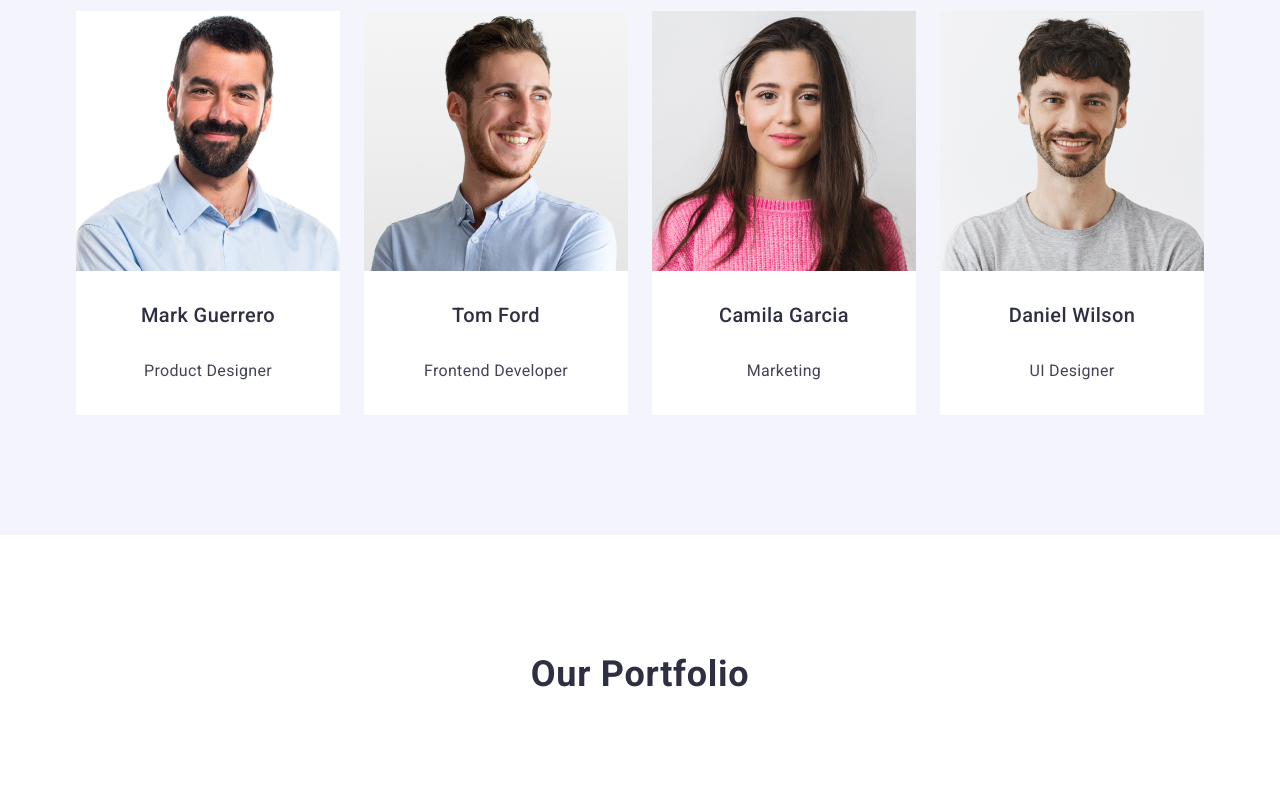
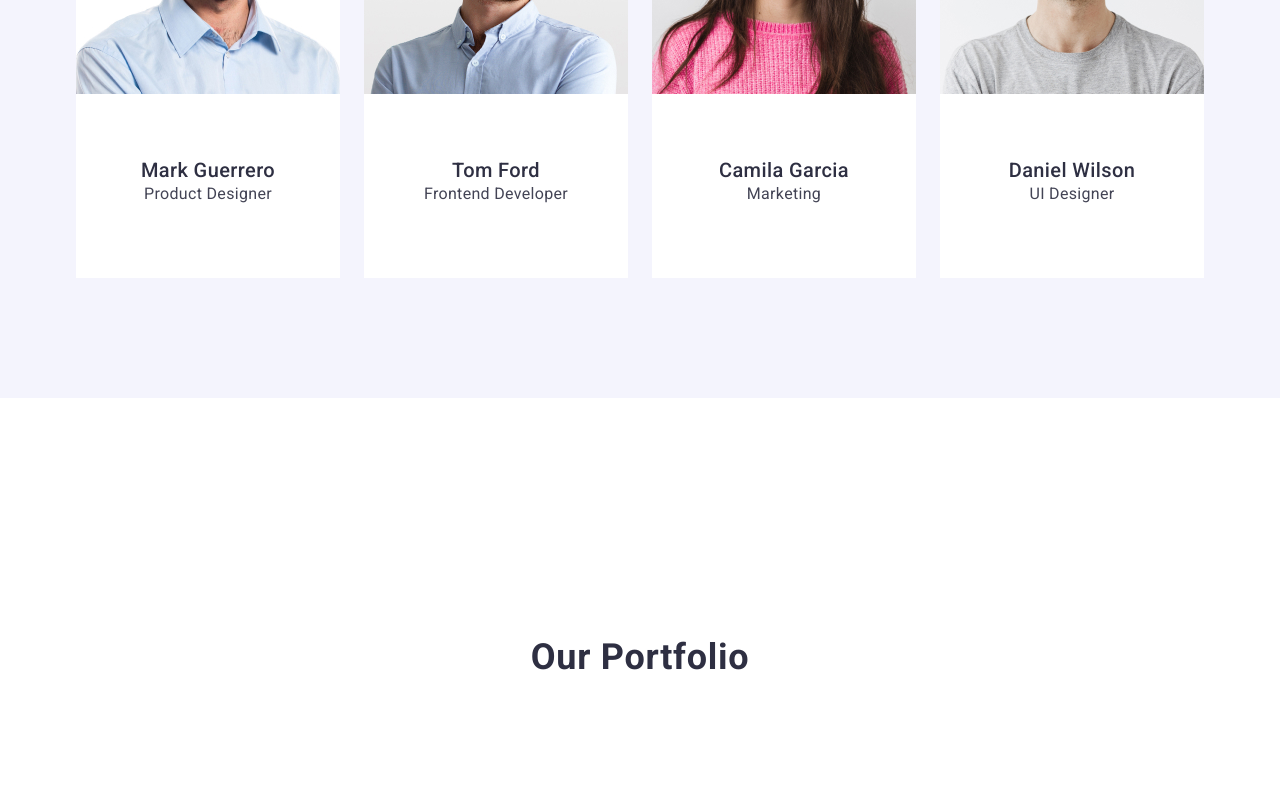
Before and after one commit to Vita1208/goit-markup-hw-03, a plain HTML site: page index.html in a window 1280 px wide. Shown: the part 1560-2360 px from the top of the page. Drawn offline with nearby package versions, Linux system fonts and the light colour scheme.

Commit message:
css file

```diff
--- a/css/styles.css
+++ b/css/styles.css
@@ -21,12 +21,12 @@ h6{
     margin-top: 0;
     margin-bottom: 0;
 }
-.img{
+img{
     display: block;
 }
 .container{
     max-width: 1158px;
-    padding: 0 15px 0 15px;
+    padding: 0 15px;
     margin: 0 auto;
 }
 .header{
@@ -54,9 +54,11 @@ h6{
     letter-spacing: 0.03em;
     text-transform: uppercase;
     margin-right: 76px;
+
 }
 .logo-part{
 color:#2E2F42;
+padding: 24px 0;
 
 }
 .header-list{
@@ -94,10 +96,11 @@ color: #404BBF;
 }
 .hero{
    background-color: #2e2f42;
+   padding: 188px 0;
 }
 .hero-container{
     background-color: #2e2f42;
-    padding: 188px 0;
+
 
 }
 .hero-title{
@@ -135,14 +138,12 @@ color: #ffffff;
     background-color: #404BBF;
  }
  .visually-hidden{
-    display: block;
+    display: none;
  }
  .advantages-list{
     display: flex;
     gap: 24px;
     padding: 120px 0;
-    min-width: 264px;
-
  }
 .advantages-subtitle{
     color: #2E2F42;
@@ -150,8 +151,8 @@ color: #ffffff;
     font-weight: 500;
     line-height: 1.2;
     letter-spacing: 0.02em;
+    margin-bottom: 8px;
     width: calc((100% - 72px) / 4);
-    margin-bottom: 8px;
 }
 .advantages-item-text{
     color: #434455;
@@ -159,19 +160,18 @@ color: #ffffff;
         line-height: 1.5;
         letter-spacing: 0.02em;
         margin-top: 32px;
-
-
 }
 .title{
     background-color: #F4F4FD;
-    padding-top: 240px;
+    padding: 120px 0;
 }
 .title-list{
     display: flex;
     flex-wrap: wrap;
     gap: 24px;
-    margin-top: 102px;
-    padding-bottom: 120px;
+
+
+
 }
 .team-title{
         color: #2e2f42;
@@ -181,6 +181,7 @@ color: #ffffff;
         line-height: 1.11;
         letter-spacing: 0.02em;
         text-transform: capitalize;
+        margin-bottom: 72px;
 
     }
 
@@ -192,6 +193,11 @@ color: #ffffff;
     text-align: center;
     gap: 32px;
 
+}
+.name-proffecion{
+    padding: 32px 0;
+    text-align: center;
+    margin-bottom: 8px;
 }
 .section-team-name{
         color: #2E2F42;
@@ -212,6 +218,10 @@ color: #ffffff;
         letter-spacing: 0.02em;
         gap: 32px;
 }
+.portfolio{
+    padding-top: 120px;
+    padding-bottom: 120px;
+}
 .section-portfolio{
 color:  #2E2F42;
     text-align: center;
@@ -221,16 +231,14 @@ color:  #2E2F42;
     line-height: 1.11;
     letter-spacing: 0.02em;
     text-transform: capitalize;
-    margin-bottom: 72px;
     padding: 120px 0;
+    margin-bottom: 8px;
 }
 .portfolio-list{
     display: flex;
     flex-wrap: wrap;
     gap: 24px;
-    margin: 0 71px 72px 71px;
-
-
+    row-gap: 48px;
 }
 .portfolio-list-item{
     color: #2E2F42;
@@ -241,7 +249,7 @@ color:  #2E2F42;
         letter-spacing:0.02em;
         text-transform: capitalize;
         border: 1px solid #E7E9FC;
-        margin-bottom: 48px;
+        width: calc((100% - 48px) / 3);
 }
 .dodatok{
     padding: 32px 16px;
--- a/index.html
+++ b/index.html
@@ -45,7 +45,7 @@
         </section>
         <section class="light">
      <div class="container contaiter-light">
-            <h2 class=" .visually-hidden">Our advantages</h2>
+            <h2 class="visually-hidden">Our advantages</h2>
             <ul class="advantages-list">
                 <li class="advantages-item">
                     <h3 class="advantages-subtitle">Strategy</h3>
@@ -76,29 +76,28 @@
             <ul class="title-list">
                 <li class="list-team">
                     <img src="./images/mark-guerrero.jpg" width="264" height="260" alt="Mark Guerrero" />
-                    <h3 class="section-team-name">Mark Guerrero</h3>
-                    <p class="section-team-proffecion">Product Designer</p>
+                    <div class="name-proffecion"><h3 class="section-team-name">Mark Guerrero</h3>
+                    <p class="section-team-proffecion">Product Designer</p></div>
                 </li>
                 <li class="list-team">
                     <img src="./images/tom-ford.jpg" width="264" height="260" alt="Tom Ford" />
-                    <h3 class="section-team-name">Tom Ford</h3>
-                    <p class="section-team-proffecion">Frontend Developer</p>
+                    <div class="name-proffecion"><h3 class="section-team-name">Tom Ford</h3>
+                    <p class="section-team-proffecion">Frontend Developer</p></div>
                 </li>
                 <li class="list-team">
                     <img src="./images/camila-garcia.jpg" width="264" height="260" alt="Camila Garcia" />
-                    <h3 class="section-team-name">Camila Garcia</h3>
-                    <p class="section-team-proffecion">Marketing</p>
+                   <div class="name-proffecion"><h3 class="section-team-name">Camila Garcia</h3>
+                    <p class="section-team-proffecion">Marketing</p></div>
                 </li>
                 <li class="list-team">
                     <img src="./images/daniel-wilson.jpg" width="264" height="260" alt="Daniel Wilson" />
-
-                    <h3 class="section-team-name">Daniel Wilson</h3>
-                    <p class="section-team-proffecion">UI Designer</p>
+                    <div class="name-proffecion"><h3 class="section-team-name">Daniel Wilson</h3>
+                    <p class="section-team-proffecion">UI Designer</p></div>
                 </li>
             </ul>
             </div>
         </section>
-        <section>
+        <section class="portfolio">
             <div class="container">
             <h2 class="section-portfolio">Our Portfolio</h2>
      <ul class="portfolio-list">
```
